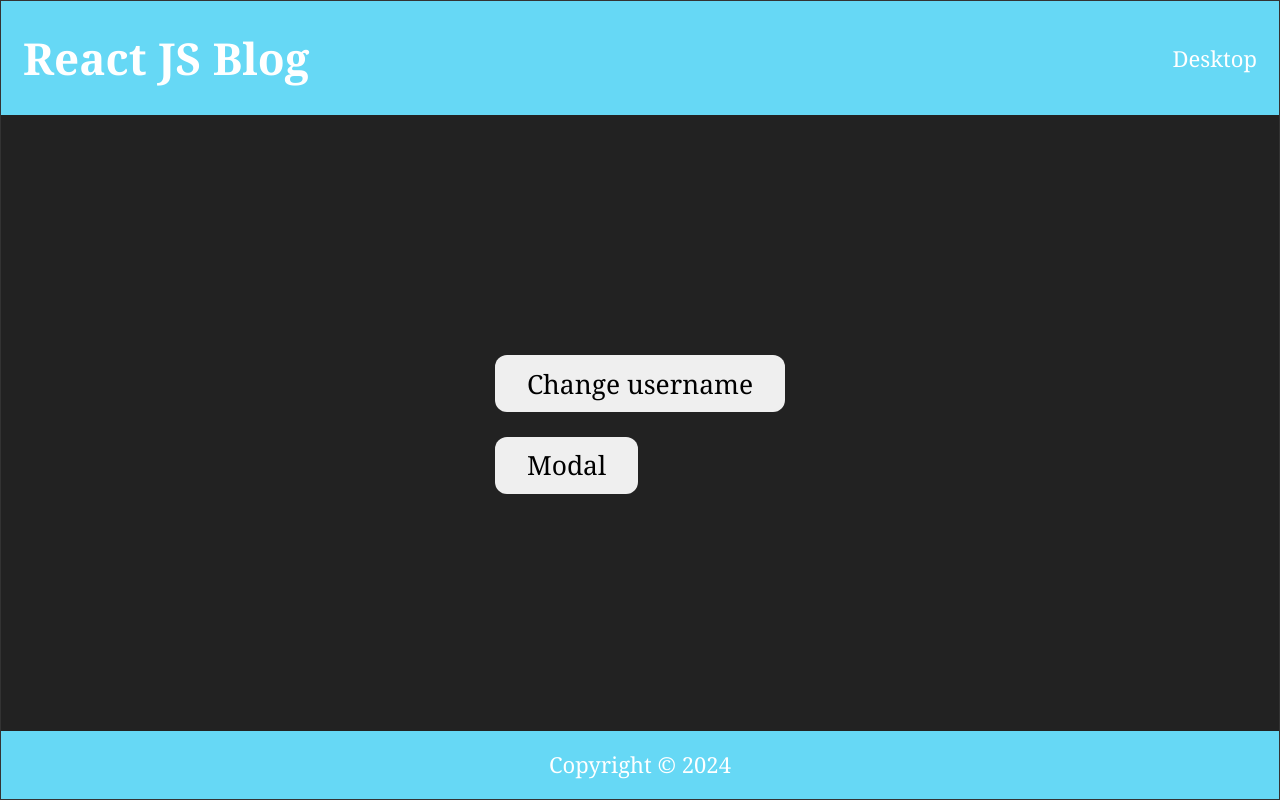
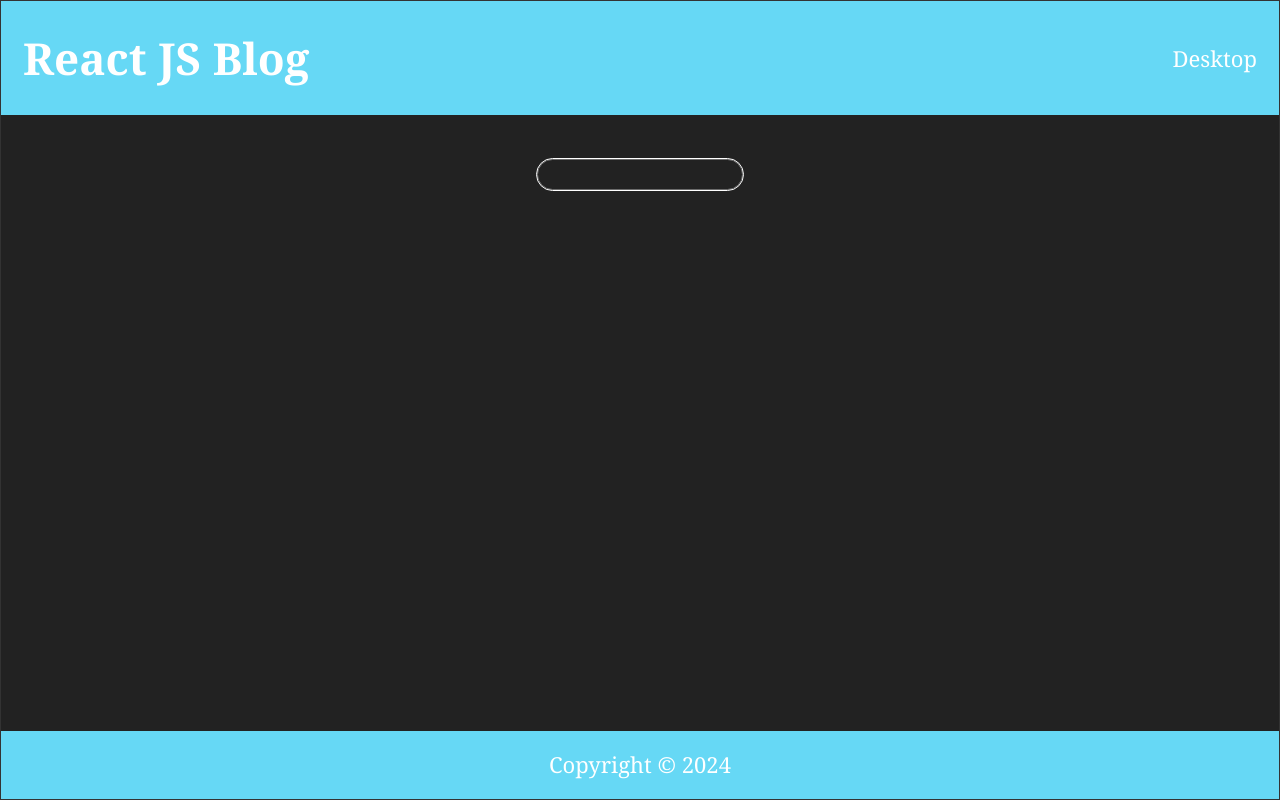
Before and after one commit to Jogata/SoftUni-React-Project, a React (Vite) app in the folder client/: page / in a window 1280 px wide. Built offline with nearby package versions, Linux system fonts and the light colour scheme; a web font is replaced by a local one.

Commit message:
ref hook in class component exercise

```diff
--- a/client/src/App.jsx
+++ b/client/src/App.jsx
@@ -23,6 +23,7 @@ import Logout from './components/logout/Logout'
 // import { useHistory, Switch } from 'react-router-dom'
 import { Link, useParams } from 'react-router-dom'
 import { useEffect, useState, useMemo, useCallback, useRef, createContext, useContext, useReducer, Component } from 'react'
+import { createRef } from 'react'
 
 const DataContext = createContext({});
 
@@ -494,134 +495,25 @@ function useFetch(url) {
 const baseURL = "http://localhost:3030/jsonstore/blog/"
 // ============================================================
 
-const ProfileContext = createContext(null);
-
-function ProfileContextProvider({children}) {
-  const [userProfileInfo, setUserProfileInfo] = useState(null);
-  const [isOpenUpdateModal, setIsOpenUpdateModal] = useState(false);
-  const [listOfFriends, setListOfFriends] = useState([]);
-  const [newProfileInfo, setNewProfileInfo] = useState(userProfileInfo);
-
-  const value = {
-    userProfileInfo,
-    setUserProfileInfo,
-    isOpenUpdateModal,
-    setIsOpenUpdateModal,
-    listOfFriends,
-    setListOfFriends,
-    newProfileInfo,
-    setNewProfileInfo
+class RefDemo extends Component {
+  constructor(props) {
+    super(props);
+    this.inputRef = createRef();
   }
 
-  return (
-    <ProfileContext.Provider value={value}>
-      {children}
-    </ProfileContext.Provider>
-  )
+  componentDidMount() {
+    console.log(this.inputRef);
+    console.log(this.inputRef.current);
+    this.inputRef.current.focus();
+  }
 
-}
-
-function Parent() {
-  // const [username, setUsername] = useState("Jogata");
-  // const [count, setCount] = useState(0);
-
-  useEffect(() => {
-    console.log("Parent");
-  })
-
-  return (
-    <ProfileContextProvider>
-      <div>
-        <Child1 />
-        <Child2 />
-        <Child3 />
-        <Child4 />
-        <Child5 />
+  render() {
+    return (
+      <div style={{flex: 1, paddingTop: "2rem"}}>
+        <input type="text" ref={this.inputRef} />
       </div>
-    </ProfileContextProvider>
-  )
-}
-
-function Child1() {
-  const { userProfileInfo } = useContext(ProfileContext);
-
-  useEffect(() => {
-    console.log("Child1");
-  })
-
-  return (
-    // <div>
-      <h1>{userProfileInfo}</h1>
-    // </div>
-  )
-}
-
-function Child2() {
-  const { setUserProfileInfo } = useContext(ProfileContext);
-
-  useEffect(() => {
-    console.log("Child2");
-  })
-
-  return (
-    // <div>
-      <button
-        onClick={() => setUserProfileInfo("New user")}
-      >
-        Change username
-      </button>
-    // </div>
-  )
-}
-
-function Child3() {
-  const { listOfFriends } = useContext(ProfileContext);
-
-  useEffect(() => {
-    console.log("Child3");
-  })
-
-  return (
-    // <div>
-      <h1>{listOfFriends}</h1>
-    // </div>
-  )
-}
-
-function Child4() {
-  const { isOpenUpdateModal } = useContext(ProfileContext);
-
-  useEffect(() => {
-    console.log("Child4");
-  })
-
-  return (
-    // <div>
-      <h1>
-        {isOpenUpdateModal ? "Modal is open" : ""}
-      </h1>
-    // </div>
-  )
-}
-
-function Child5() {
-  const { setIsOpenUpdateModal } = useContext(ProfileContext);
-
-  useEffect(() => {
-    console.log("Child5");
-  })
-
-  return (
-    // <div>
-      <button
-        onClick={() => {
-          setIsOpenUpdateModal(b => !b);
-        }}
-      >
-        Modal
-      </button>
-    // </div>
-  )
+    )
+  }
 }
 
 function App() {
@@ -630,7 +522,7 @@ function App() {
       <AuthContextProvider>
         <div className="body">
           <Header title="React JS Blog" />
-          <Parent />
+          <RefDemo />
           {/* <DataProvider>
             <Nav />
             <Routes>
```
